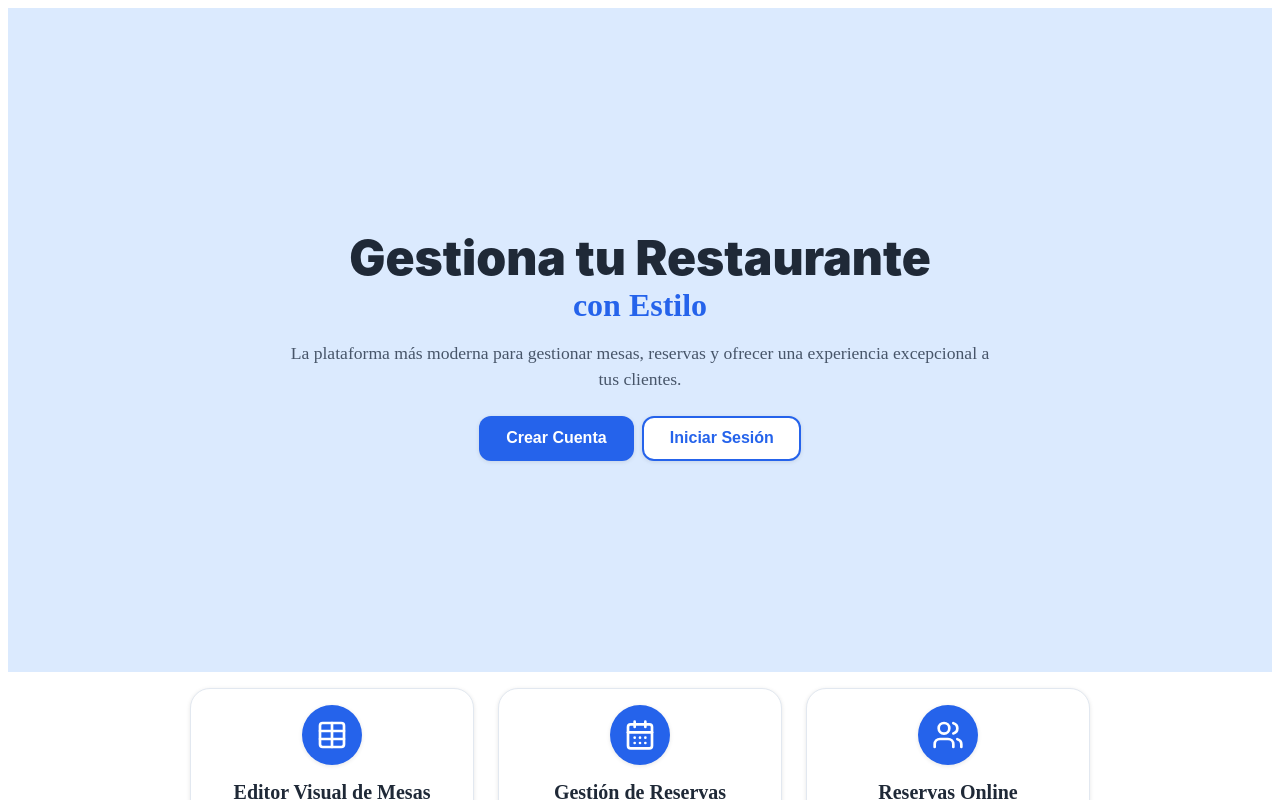
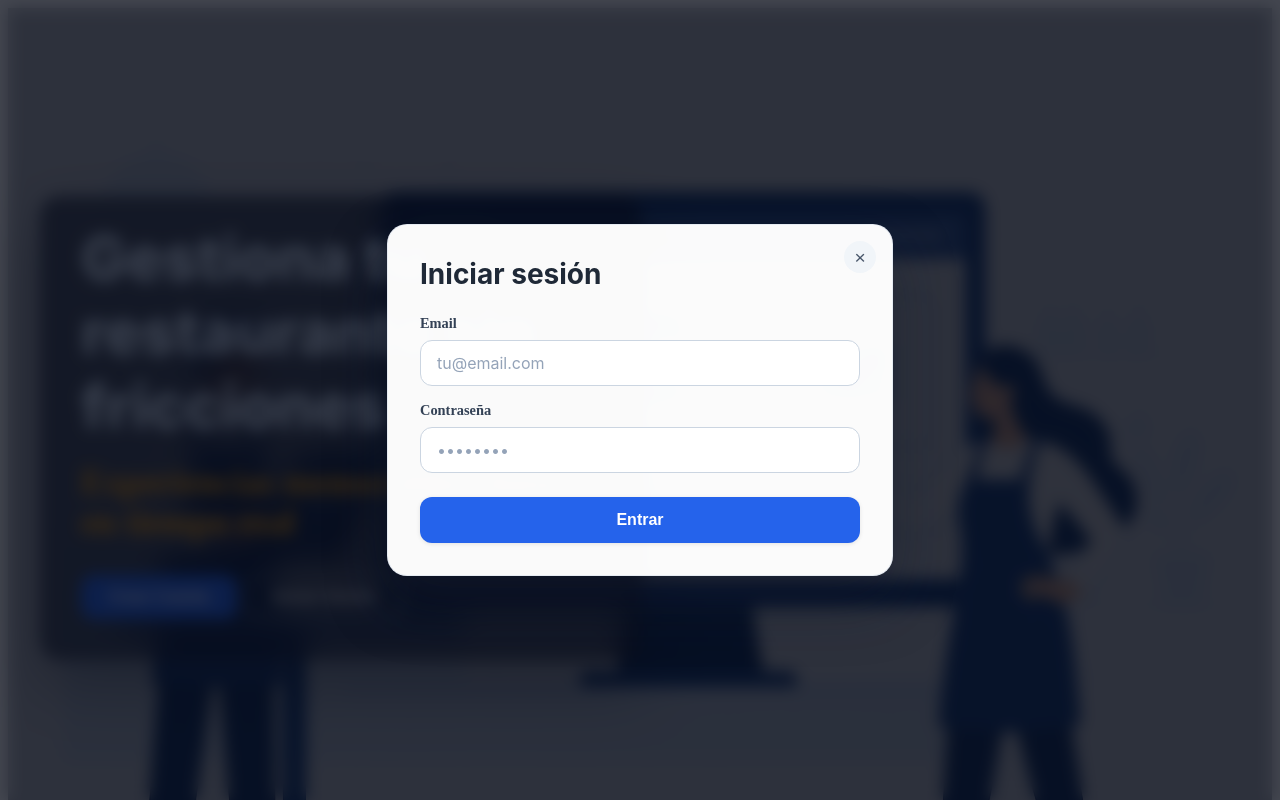
Before and after one commit to MSG-DEVELOPER/Solucionessole-Kingourmet, a React (Vite) app: page / in a window 1280 px wide. Both pictures are taken after a click on the button "Iniciar Sesión". Shown: the top 800 px of the page. Built offline with nearby package versions, Linux system fonts and the light colour scheme.

Commit message:
Home done

```diff
--- a/package.json
+++ b/package.json
@@ -13,6 +13,7 @@
     "lucide-react": "^0.555.0",
     "react": "^19.2.0",
     "react-dom": "^19.2.0",
+    "react-hook-form": "^7.66.1",
     "react-router-dom": "^7.9.6",
     "styled-components": "^6.1.19"
   },
--- /dev/null
+++ b/src/components/modals/LoginForm/LoginForm.styles.ts
@@ -0,0 +1,151 @@
+import styled, { keyframes } from "styled-components";
+
+// ----------------- animaciones -----------------
+const fadeIn = keyframes`
+  from { opacity: 0; }
+  to { opacity: 1; }
+`;
+
+const slideUp = keyframes`
+  from {
+    opacity: 0;
+    transform: translateY(20px) scale(0.95);
+  }
+  to {
+    opacity: 1;
+    transform: translateY(0) scale(1);
+  }
+`;
+
+// ----------------- OVERLAY -----------------
+export const ModalOverlay = styled.div`
+  position: fixed;
+  inset: 0;
+  background: rgba(5, 8, 20, 0.75);
+  backdrop-filter: blur(8px);
+  z-index: 1000;
+  display: flex;
+  align-items: center;
+  justify-content: center;
+  padding: ${({ theme }) => theme.spacing.md};
+  animation: ${fadeIn} 0.3s ease-out;
+`;
+
+// ----------------- MODAL -----------------
+export const ModalContainer = styled.div`
+  position: relative;
+  width: 100%;
+  max-width: 440px;
+  background: rgba(255, 255, 255, 0.98);
+  border: 1px solid rgba(226, 232, 240, 0.8);
+  border-radius: ${({ theme }) => theme.borderRadius.xl};
+  box-shadow: 0 25px 60px rgba(15, 23, 42, 0.4);
+  padding: ${({ theme }) => theme.spacing.xl};
+  animation: ${slideUp} 0.4s cubic-bezier(0.16, 1, 0.3, 1);
+  z-index: 1001;
+`;
+
+// ----------------- CLOSE BUTTON -----------------
+export const CloseButton = styled.button`
+  position: absolute;
+  top: ${({ theme }) => theme.spacing.md};
+  right: ${({ theme }) => theme.spacing.md};
+  width: 32px;
+  height: 32px;
+  border-radius: 50%;
+  border: none;
+  background: ${({ theme }) => theme.colors.gray100};
+  color: ${({ theme }) => theme.colors.gray600};
+  cursor: pointer;
+  display: flex;
+  align-items: center;
+  justify-content: center;
+  transition: ${({ theme }) => theme.transitions.fast};
+  font-size: 1.2rem;
+  line-height: 1;
+
+  &:hover {
+    background: ${({ theme }) => theme.colors.gray200};
+    color: ${({ theme }) => theme.colors.black100};
+    transform: rotate(90deg);
+  }
+`;
+
+// ----------------- HEADER -----------------
+export const ModalHeader = styled.div`
+  margin-bottom: ${({ theme }) => theme.spacing.lg};
+  padding-right: ${({ theme }) => theme.spacing.xl};
+`;
+
+export const ModalTitle = styled.h2`
+  font-size: 1.75rem;
+  font-weight: 700;
+  color: ${({ theme }) => theme.colors.black100};
+  margin: 0;
+  font-family: ${({ theme }) => theme.fonts.main};
+`;
+
+// ----------------- FORM -----------------
+export const Form = styled.form`
+  display: flex;
+  flex-direction: column;
+  gap: ${({ theme }) => theme.spacing.md};
+`;
+
+export const FormGroup = styled.div`
+  display: flex;
+  flex-direction: column;
+  gap: ${({ theme }) => theme.spacing.xs};
+`;
+
+export const Label = styled.label`
+  font-size: 0.9rem;
+  font-weight: 600;
+  color: ${({ theme }) => theme.colors.gray700};
+  margin-bottom: ${({ theme }) => theme.spacing.xs};
+`;
+
+export const Input = styled.input`
+  padding: 0.75rem ${({ theme }) => theme.spacing.md};
+  border: 1.5px solid ${({ theme }) => theme.colors.gray300};
+  border-radius: ${({ theme }) => theme.borderRadius.lg};
+  font-size: 1rem;
+  color: ${({ theme }) => theme.colors.black100};
+  background: ${({ theme }) => theme.colors.surface};
+  transition: ${({ theme }) => theme.transitions.fast};
+  font-family: ${({ theme }) => theme.fonts.main};
+
+  &:focus {
+    outline: none;
+    border-color: ${({ theme }) => theme.colors.blue500};
+    box-shadow: 0 0 0 3px ${({ theme }) => theme.colors.blue100};
+  }
+
+  &::placeholder {
+    color: ${({ theme }) => theme.colors.gray400};
+  }
+`;
+
+export const SubmitButton = styled.button`
+  margin-top: ${({ theme }) => theme.spacing.sm};
+  padding: 0.85rem ${({ theme }) => theme.spacing.lg};
+  background: ${({ theme }) => theme.colors.blue600};
+  color: white;
+  border: none;
+  border-radius: ${({ theme }) => theme.borderRadius.lg};
+  font-size: 1rem;
+  font-weight: 700;
+  cursor: pointer;
+  transition: ${({ theme }) => theme.transitions.fast};
+  box-shadow: ${({ theme }) => theme.shadows.light};
+
+  &:hover {
+    background: ${({ theme }) => theme.colors.blue700};
+    transform: translateY(-1px);
+    box-shadow: ${({ theme }) => theme.shadows.medium};
+  }
+
+  &:active {
+    transform: translateY(0);
+  }
+`;
--- /dev/null
+++ b/src/components/modals/LoginForm/LoginForm.tsx
@@ -0,0 +1,78 @@
+import { useForm } from "react-hook-form";
+import { useEffect } from "react";
+import {
+  ModalOverlay,
+  ModalContainer,
+  CloseButton,
+  ModalHeader,
+  ModalTitle,
+  Form,
+  FormGroup,
+  Label,
+  Input,
+  SubmitButton,
+} from "./LoginForm.styles";
+
+interface LoginFormData {
+  email: string;
+  password: string;
+}
+
+interface LoginFormProps {
+  onClose: () => void;
+}
+
+export default function LoginForm({ onClose }: LoginFormProps) {
+  const { register, handleSubmit } = useForm<LoginFormData>();
+
+  const onSubmit = (data: LoginFormData) => {
+    console.log("Login data:", data);
+    // Por ahora solo mostramos en consola
+  };
+
+  // Bloquear scroll cuando el modal está abierto
+  useEffect(() => {
+    document.body.style.overflow = "hidden";
+    return () => {
+      document.body.style.overflow = "unset";
+    };
+  }, []);
+
+  return (
+    <ModalOverlay onClick={onClose}>
+      <ModalContainer onClick={(e) => e.stopPropagation()}>
+        <CloseButton onClick={onClose} aria-label="Cerrar modal">
+          ×
+        </CloseButton>
+
+        <ModalHeader>
+          <ModalTitle>Iniciar sesión</ModalTitle>
+        </ModalHeader>
+
+        <Form onSubmit={handleSubmit(onSubmit)}>
+          <FormGroup>
+            <Label htmlFor="email">Email</Label>
+            <Input
+              id="email"
+              type="email"
+              placeholder="tu@email.com"
+              {...register("email", { required: true })}
+            />
+          </FormGroup>
+
+          <FormGroup>
+            <Label htmlFor="password">Contraseña</Label>
+            <Input
+              id="password"
+              type="password"
+              placeholder="••••••••"
+              {...register("password", { required: true })}
+            />
+          </FormGroup>
+
+          <SubmitButton type="submit">Entrar</SubmitButton>
+        </Form>
+      </ModalContainer>
+    </ModalOverlay>
+  );
+}
--- a/src/pages/HomePage/HomePage.styles.ts
+++ b/src/pages/HomePage/HomePage.styles.ts
@@ -12,64 +12,98 @@ const hoverLift = keyframes`
   100% { transform: translateY(0); }
 `;
 
-const gradientAnim = keyframes`
-  0% { background-position: 0% 50%; }
-  50% { background-position: 100% 50%; }
-  100% { background-position: 0% 50%; }
-`;
-
 // ----------------- HERO -----------------
-export const HeroSection = styled.div`
-  min-height: 75vh;
-  background: ${({ theme }) => theme.colors.blue100};
-  background-size: 400% 400%;
-  animation: ${gradientAnim} 15s ease infinite;
+export const HeroSection = styled.section`
+  position: relative;
+  min-height: 100vh;
+  background-image: url("/IA.png");
+  background-size: cover;
+  background-position: center;
   display: flex;
   align-items: center;
-  padding: ${({ theme }) => theme.spacing.xl} 1rem;
+  padding: ${({ theme }) => theme.spacing.xl};
+  isolation: isolate;
 
-  .container {
-    max-width: 1200px;
-    margin: 0 auto;
+  &::after {
+    content: "";
+    position: absolute;
+    inset: 0;
+    background: rgba(5, 8, 20, 0.32);
+    z-index: -1;
   }
 
-  .text-block {
-    text-align: center;
-    margin-bottom: ${({ theme }) => theme.spacing.lg};
-    animation: ${fadeInUp} 0.8s ease-out forwards;
+  @media (max-width: 768px) {
+    padding: ${({ theme }) => theme.spacing.lg} ${({ theme }) => theme.spacing.md};
   }
 `;
 
+export const HeroContent = styled.div`
+  width: 100%;
+  max-width: 1200px;
+  margin: 0 auto;
+  display: flex;
+  flex-direction: column;
+  gap: ${({ theme }) => theme.spacing.md};
+  align-items: flex-start;
+`;
+
+export const HeroCopy = styled.div`
+  max-width: 520px;
+  padding: 2.5rem;
+  background: rgba(11, 20, 45, 0.65);
+  border: 1px solid rgba(255, 255, 255, 0.12);
+  border-radius: ${({ theme }) => theme.borderRadius.xl};
+  box-shadow: 0 25px 60px rgba(15, 23, 42, 0.35);
+  backdrop-filter: blur(12px);
+  color: ${({ theme }) => theme.colors.surface};
+  margin-top: -${({ theme }) => theme.spacing.lg};
+  animation: ${fadeInUp} 0.8s ease-out;
+
+  @media (max-width: 768px) {
+    text-align: center;
+    margin: 0 auto;
+    margin-top: 0;
+  }
+`;
+
+
+
 export const Title = styled.h1`
-  font-size: 3rem;
-  font-weight: 900;
-  color: ${({ theme }) => theme.colors.black100};
+  font-size: clamp(2.5rem, 5vw, 3.8rem);
+  font-weight: 800;
+  color: ${({ theme }) => theme.colors.blue100};
   margin-bottom: 0.5rem;
+  margin-top:-1rem;
   font-family: ${({ theme }) => theme.fonts.main};
 `;
 
 export const Subtitle = styled.span`
   display: block;
-  font-size: 2rem;
-  color: ${({ theme }) => theme.colors.accent};
-  margin-top: -0.5rem;
-  font-weight: 700;
+  font-size: clamp(1.5rem, 3vw, 2.2rem);
+  color: ${({ theme }) => theme.colors.secondary};
+  margin-top: 1.25rem;
+  font-weight: 600;
 `;
 
 export const Description = styled.p`
   font-size: 1.1rem;
-  max-width: 700px;
-  margin: 1rem auto 1.5rem;
-  color: ${({ theme }) => theme.colors.gray600};
-  line-height: 1.5;
+  max-width: 540px;
+  margin: 1rem 0 1.5rem;
+  color: ${({ theme }) => theme.colors.blue100};
+  line-height: 1.6;
 `;
 
 // ----------------- BUTTONS -----------------
 export const ButtonsRow = styled.div`
   display: flex;
-  justify-content: center;
+  justify-content: flex-start;
   gap: ${({ theme }) => theme.spacing.sm};
-  margin-top: ${({ theme }) => theme.spacing.md};
+  margin-top: ${({ theme }) => theme.spacing.xl};
+
+  @media (max-width: 768px) {
+    justify-content: center;
+    flex-wrap: wrap;
+  }
 `;
 
 interface StyledButtonProps {
@@ -103,37 +137,70 @@ export const StyledButton = styled.button<StyledButtonProps>`
   ${(props) =>
     props.variant === "outline" &&
     css`
-      background: white;
-      border-color: ${props.theme.colors.blue600};
-      color: ${props.theme.colors.blue600};
+      background: transparent;
+      border-color: rgba(255, 255, 255, 0.4);
+      color: ${props.theme.colors.surface};
 
       &:hover {
-        background: ${props.theme.colors.blue100};
+        background: rgba(255, 255, 255, 0.1);
       }
     `}
 `;
 
 // ----------------- FEATURES -----------------
+export const CardsSection = styled.section`
+  padding: ${({ theme }) => theme.spacing.xl} ${({ theme }) => theme.spacing.md};
+  background: ${({ theme }) => theme.colors.background};
+`;
+
+export const SectionHeading = styled.div`
+  max-width: 760px;
+  margin: 0 auto ${({ theme }) => theme.spacing.xl};
+  text-align: center;
+`;
+
+export const SectionEyebrow = styled.span`
+  text-transform: uppercase;
+  letter-spacing: 0.15em;
+  font-size: 0.85rem;
+  color: ${({ theme }) => theme.colors.blue500};
+  font-weight: 600;
+`;
+
+export const SectionTitle = styled.h2`
+  font-size: clamp(2rem, 4vw, 2.8rem);
+  color: ${({ theme }) => theme.colors.black100};
+  margin: 0.6rem 0;
+`;
+
+export const SectionDescription = styled.p`
+  color: ${({ theme }) => theme.colors.gray600};
+  line-height: 1.6;
+  font-size: 1.05rem;
+`;
+
 export const FeaturesGrid = styled.div`
   display: grid;
-  grid-template-columns: repeat(auto-fit, minmax(240px, 1fr));
+  grid-template-columns: repeat(auto-fit, minmax(260px, 1fr));
   gap: ${({ theme }) => theme.spacing.lg};
-  padding: ${({ theme }) => theme.spacing.md} 0;
-  max-width: 900px;     /* <-- añade esto */
-  margin: 0 auto;       /* <-- centra la grid */
+  max-width: 1100px;
+  margin: 0 auto;
 `;
 
 export const FeatureCard = styled.div`
   background: ${({ theme }) => theme.colors.surface};
-  padding: ${({ theme }) => theme.spacing.md};
+  padding: calc(${({ theme }) => theme.spacing.lg} * 1.2);
   border-radius: ${({ theme }) => theme.borderRadius.xl};
-  text-align: center;
-  border: 1px solid ${({ theme }) => theme.colors.gray200};
+  border: 1px solid rgba(226, 232, 240, 0.8);
   box-shadow: ${({ theme }) => theme.shadows.light};
   transition: transform 0.3s, box-shadow 0.3s;
+  display: flex;
+  flex-direction: column;
+  align-items: flex-start;
+  text-align: left;
 
   &:hover {
-    transform: translateY(-4px);
+    transform: translateY(-8px);
     box-shadow: ${({ theme }) => theme.shadows.medium};
   }
 
@@ -153,9 +220,13 @@ export const FeatureCard = styled.div`
 export const IconWrapper = styled.div`
   width: 60px;
   height: 60px;
-  margin: 0 auto 1rem;
+  margin: 0 0 1.2rem;
   border-radius: 50%;
-  background: ${({ theme }) => theme.colors.blue600};
+  background: linear-gradient(
+    135deg,
+    ${({ theme }) => theme.colors.blue600},
+    ${({ theme }) => theme.colors.blue800}
+  );
   display: flex;
   justify-content: center;
   align-items: center;
@@ -168,17 +239,22 @@ export const IconWrapper = styled.div`
 export const CTASection = styled.div`
   display: flex;
   justify-content: center;
-  padding: ${({ theme }) => theme.spacing.xl} 0;
+  padding: ${({ theme }) => theme.spacing.xl} ${({ theme }) => theme.spacing.md};
+  background: ${({ theme }) => theme.colors.background};
 `;
 
 export const CTAInner = styled.div`
-  background: ${({ theme }) => theme.colors.blue600};
+  background: linear-gradient(
+    135deg,
+    ${({ theme }) => theme.colors.blue600},
+    ${({ theme }) => theme.colors.blue800}
+  );
   color: white;
-  padding: 2.5rem 2rem;
-  max-width: 680px;
+  padding: 3rem 2.5rem;
+  max-width: 820px;
   border-radius: ${({ theme }) => theme.borderRadius.xl};
   text-align: center;
-  box-shadow: ${({ theme }) => theme.shadows.medium};
+  box-shadow: ${({ theme }) => theme.shadows.heavy};
 
   h2 {
     font-size: 2rem;
@@ -198,7 +274,7 @@ export const CTAInner = styled.div`
 export const CTAButton = styled.button`
   padding: 0.9rem 2rem;
   background: ${({ theme }) => theme.colors.surface};
-  color: ${({ theme }) => theme.colors.blue600};
+  color: ${({ theme }) => theme.colors.blue700};
   font-size: 1.1rem;
   border-radius: ${({ theme }) => theme.borderRadius.lg};
   cursor: pointer;
--- a/src/pages/HomePage/HomePage.tsx
+++ b/src/pages/HomePage/HomePage.tsx
@@ -1,41 +1,51 @@
+import { useState } from "react";
+import LoginForm from "../../components/modals/LoginForm/LoginForm";
+
 import {
   HeroSection,
+  HeroContent,
+  HeroCopy,
   Title,
   Subtitle,
-  Description,
+  StyledButton,
   ButtonsRow,
-  StyledButton,
+  CardsSection,
+  SectionHeading,
+  SectionEyebrow,
+  SectionTitle,
+  SectionDescription,
   FeaturesGrid,
   FeatureCard,
   IconWrapper,
   CTASection,
   CTAInner,
-  CTAButton
+  CTAButton,
 } from "./HomePage.styles.ts";
 
 import { CalendarDays, Users, Table } from "lucide-react";
 
 export default function HomePage() {
+
+  const [showLogin, setShowLogin] = useState(false);
+
   function handleOpenRegister() {
-    console.log("Abrir registro");
+    alert("Crear cuenta");
   }
 
   function handleOpenLogin() {
-    console.log("Abrir login");
+    setShowLogin(true);
   }
 
   return (
     <>
       {/* HERO */}
       <HeroSection>
-        <div className="container">
-          <div className="text-block">
-            <Title>Gestiona tu Restaurante</Title>
-            <Subtitle>con Estilo</Subtitle>
-            <Description>
-              La plataforma más moderna para gestionar mesas, reservas y ofrecer
-              una experiencia excepcional a tus clientes.
-            </Description>
+
+
+        <HeroContent>
+          <HeroCopy>
+            <Title>Gestiona tu restaurante sin fricciones</Title>
+            <Subtitle>Experiencias memorables, datos en tiempo real</Subtitle>
 
             <ButtonsRow>
               <StyledButton variant="primary" onClick={handleOpenRegister}>
@@ -46,45 +56,67 @@ export default function HomePage() {
                 Iniciar Sesión
               </StyledButton>
             </ButtonsRow>
-          </div>
-        </div>
+
+          </HeroCopy>
+
+        </HeroContent>
       </HeroSection>
 
-      {/* FEATURES — fuera del HERO */}
+      {/* MODAL */}
+      {showLogin && <LoginForm onClose={() => setShowLogin(false)} />}
+
+      {/* FEATURES */}
+      <CardsSection>
+        <SectionHeading>
+          <SectionEyebrow>Suite inteligente</SectionEyebrow>
+          <SectionTitle>Organiza, optimiza y sorprende</SectionTitle>
+          <SectionDescription>
+            Automatiza procesos diarios, ahorra tiempo al personal de sala y
+            entrega una experiencia moderna a tus comensales desde el primer
+            contacto hasta el pago.
+          </SectionDescription>
+        </SectionHeading>
+
         <FeaturesGrid>
           <FeatureCard>
             <IconWrapper>
               <Table size={32} color="#fff" />
             </IconWrapper>
             <h3>Editor Visual de Mesas</h3>
-          <p>Diseña tu salón arrastrando y soltando mesas.</p>
+            <p>Diseña el plano de tu local en segundos con drag & drop.</p>
           </FeatureCard>
 
           <FeatureCard>
             <IconWrapper>
               <CalendarDays size={32} color="#fff" />
             </IconWrapper>
-          <h3>Gestión de Reservas</h3>
-          <p>Calendario intuitivo para gestionar todas tus reservas.</p>
+            <h3>Reservas Orquestadas</h3>
+            <p>Coordina reservas y walk-ins con alertas inteligentes.</p>
           </FeatureCard>
 
           <FeatureCard>
             <IconWrapper>
               <Users size={32} color="#fff" />
             </IconWrapper>
-          <h3>Reservas Online</h3>
-          <p>URL única para cada restaurante. Reservas 24/7.</p>
+            <h3>Portal de Clientes</h3>
+            <p>Comparte un enlace único para reservas online 24/7.</p>
           </FeatureCard>
         </FeaturesGrid>
+      </CardsSection>
 
       {/* CTA */}
       <CTASection>
         <CTAInner>
           <h2>¿Listo para revolucionar tu restaurante?</h2>
-          <p>Únete a cientos de restaurantes que ya confían en nuestra plataforma.</p>
+          <p>
+            Únete a cientos de restaurantes que ya confían en nuestra
+            plataforma.
+          </p>
           <CTAButton onClick={handleOpenRegister}>Comenzar Ahora</CTAButton>
         </CTAInner>
       </CTASection>
+
+
     </>
   );
 }
```
Also changed, not shown: public/IA.png (added), src/components/modals/SignupForm/SignupForm.style.ts (added), src/components/modals/SignupForm/SignupForm.tsx (added), 1 other file (tests, documents, lock files or other folders). Lines whose indentation alone changed are shown as unchanged.
